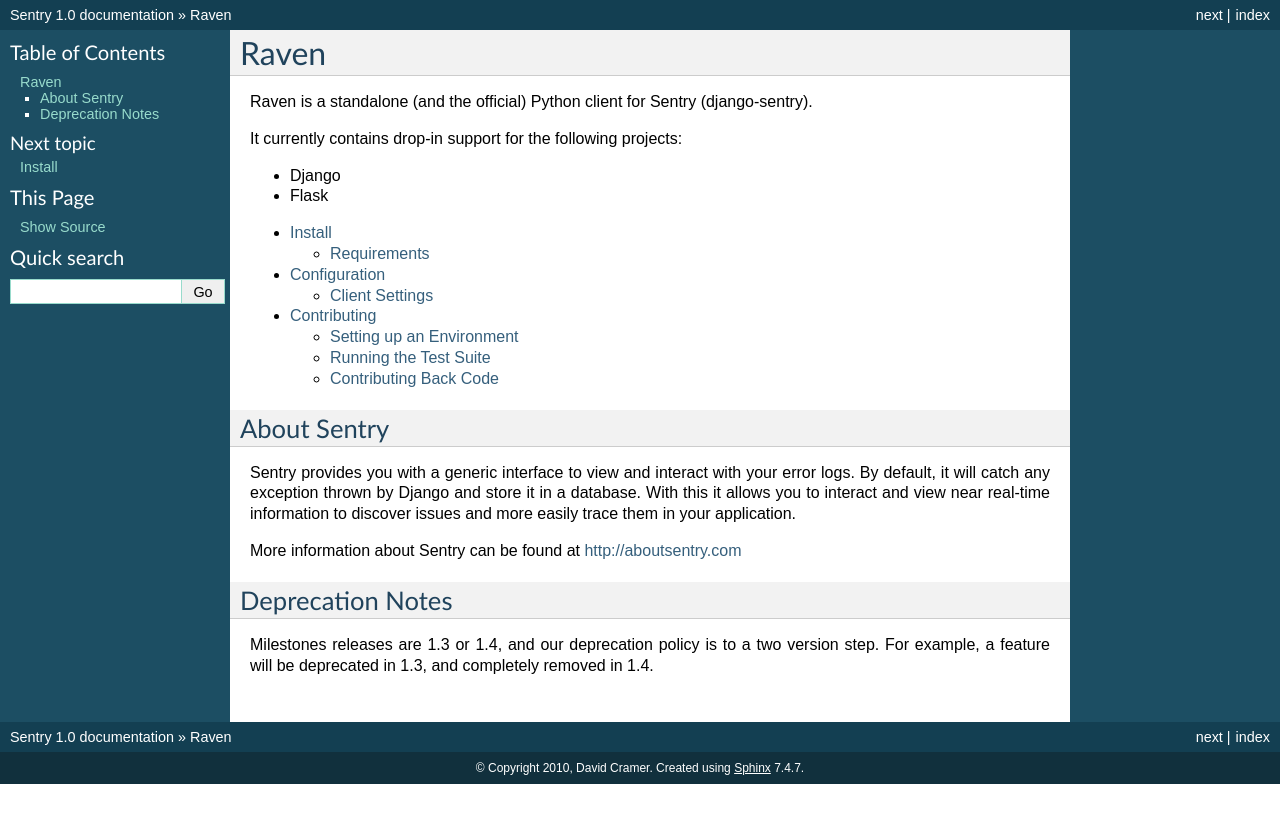
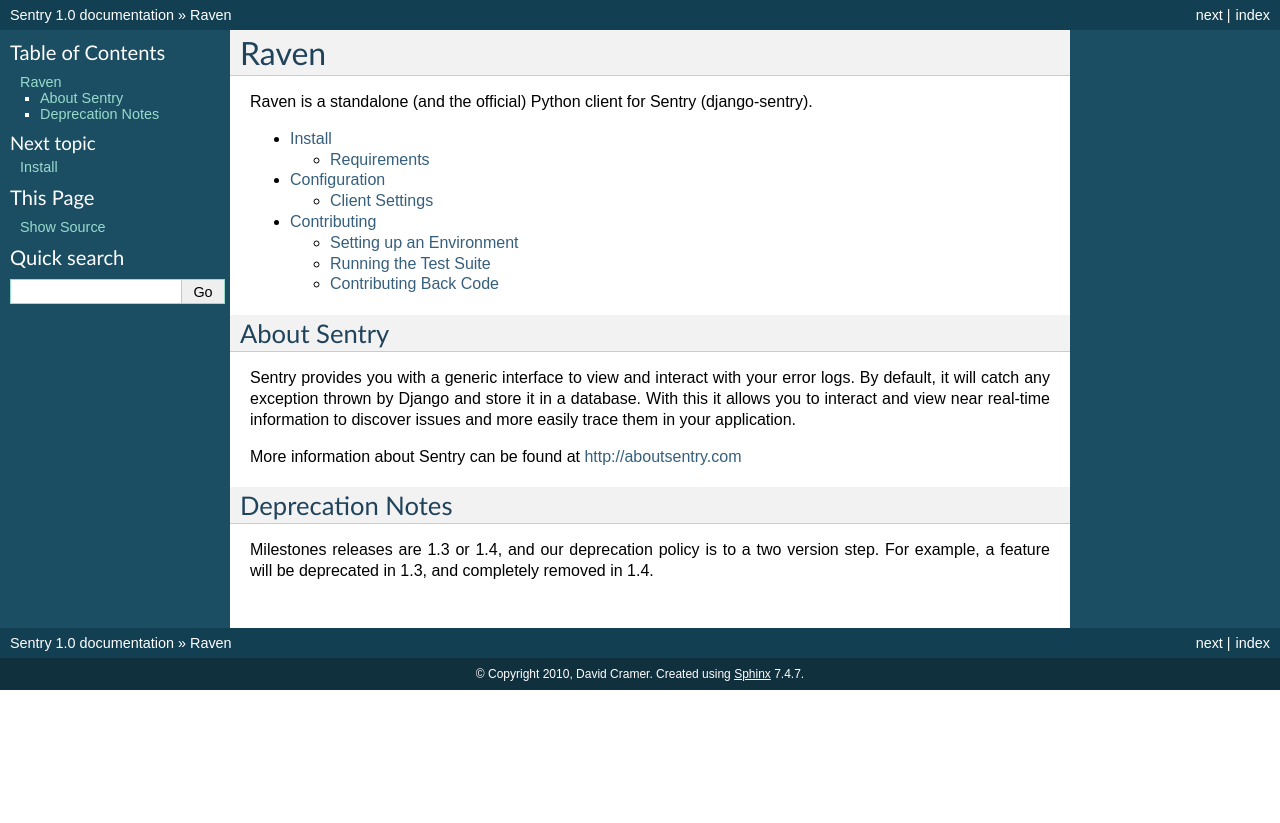
Before and after one commit to JohnFredok/apm-agent-python, a Sphinx documentation site: the page built from docs/index.rst, in a window 1280 px wide. Shown: the top 823 px of the page. Built offline with Sphinx 7.4.7, drawn with Linux system fonts in a browser that asks for light colours; pages that are not in the unit, such as notebooks, are missing from menus.

Commit message:
Remove list of frameworks

```diff
--- a/docs/index.rst
+++ b/docs/index.rst
@@ -2,11 +2,6 @@
 =====
 
 Raven is a standalone (and the official) Python client for Sentry (django-sentry).
-
-It currently contains drop-in support for the following projects:
-
-- Django
-- Flask
 
 .. toctree::
    :maxdepth: 2
```
